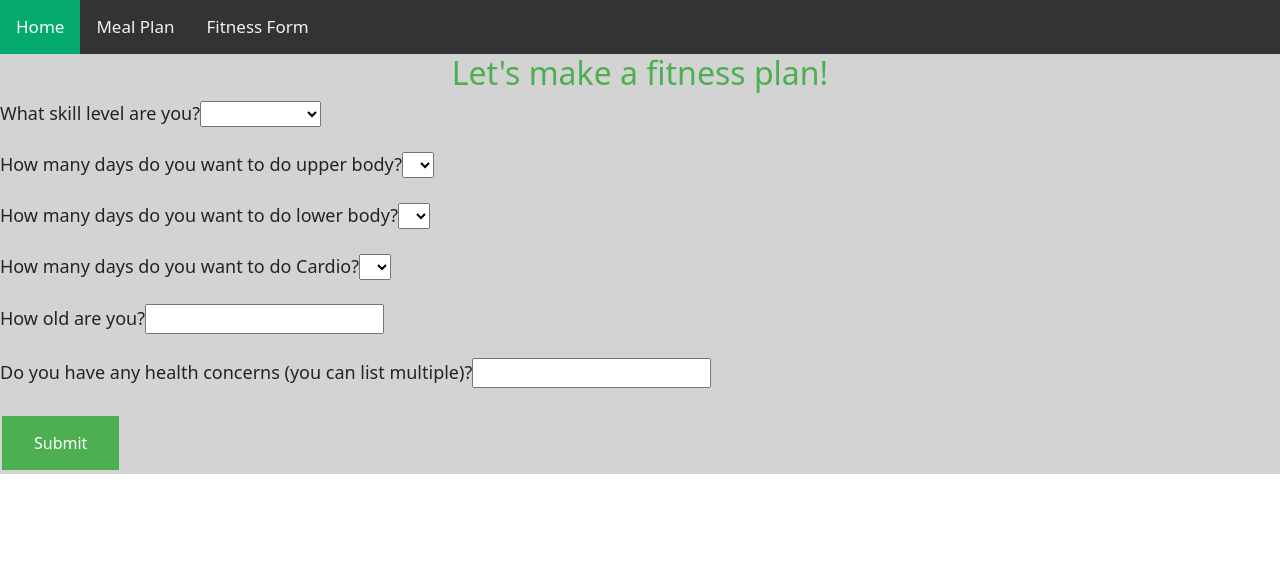
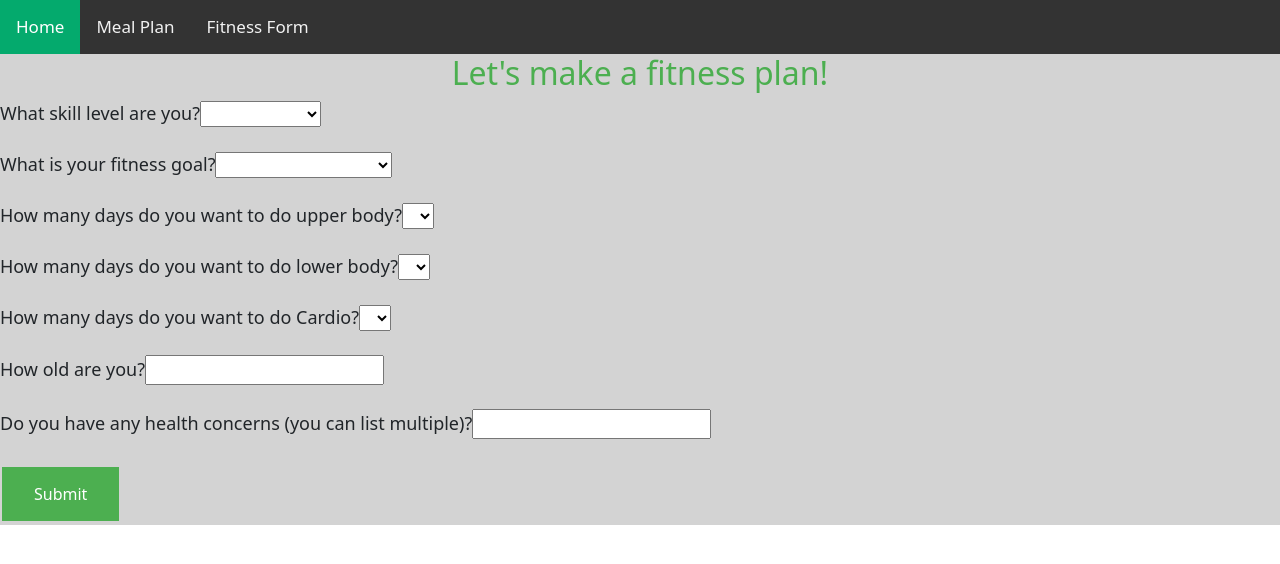
Before and after one commit to jjh6283/WiCHacks2023, an Angular app in the folder gAIn/: page /fitnessform in a window 1280 px wide. Shown: the top 564 px of the page. Built offline with nearby package versions, Linux system fonts and the light colour scheme.

Commit message:
added goal to fitness form

```diff
--- a/gAIn/src/app/fitness-form/fitness-form.component.html
+++ b/gAIn/src/app/fitness-form/fitness-form.component.html
@@ -10,6 +10,19 @@
       <option value="beginner">Beginner</option>
       <option value="intermediate">Intermediate</option>
       <option value="advanced">Advanced</option>
+    </select><br><br>
+
+  </div>
+
+  <div class = "goalDev">
+    <label >What is your fitness goal? </label>
+
+    <select #goals (change) = "selectGoal(goals.value)">
+      <option default></option>
+      <option value="maintain weight">Maintain Weight</option>
+      <option value="lose weight">Lose Weight</option>
+      <option value="gain weight">Gain Weight</option>
+      <option value="body recomposition">Body Recomposition</option>
     </select><br><br>
 
   </div>
--- a/gAIn/src/app/fitness-form/fitness-form.component.ts
+++ b/gAIn/src/app/fitness-form/fitness-form.component.ts
@@ -19,8 +19,13 @@ export class FitnessFormComponent {
 
   age = "";
 
+  goal = "";
   selectSkillLevel(value:string): void{
     this.skillLevel = value;
+  }
+
+  selectGoal(value:string): void{
+    this.goal = value
   }
   selectUpperBodyDays(value:string): void{
     this.upperBodyDays = value;
@@ -42,7 +47,8 @@ export class FitnessFormComponent {
 
     if(this.skillLevel == "beginner"){ sentence += "a "}
     else{ sentence += "an "}
-    sentence += this.skillLevel +" workout plan that is in depth for each day for someone who is " + this.age;
+    sentence += this.skillLevel +" workout plan that is in depth for each day for someone who is trying to " + this.goal
+      + ", is "+ this.age;
 
     if(this.healthConcerns!= ""){sentence+= " has the following health concerns: "+ this.healthConcerns;}
 
```
